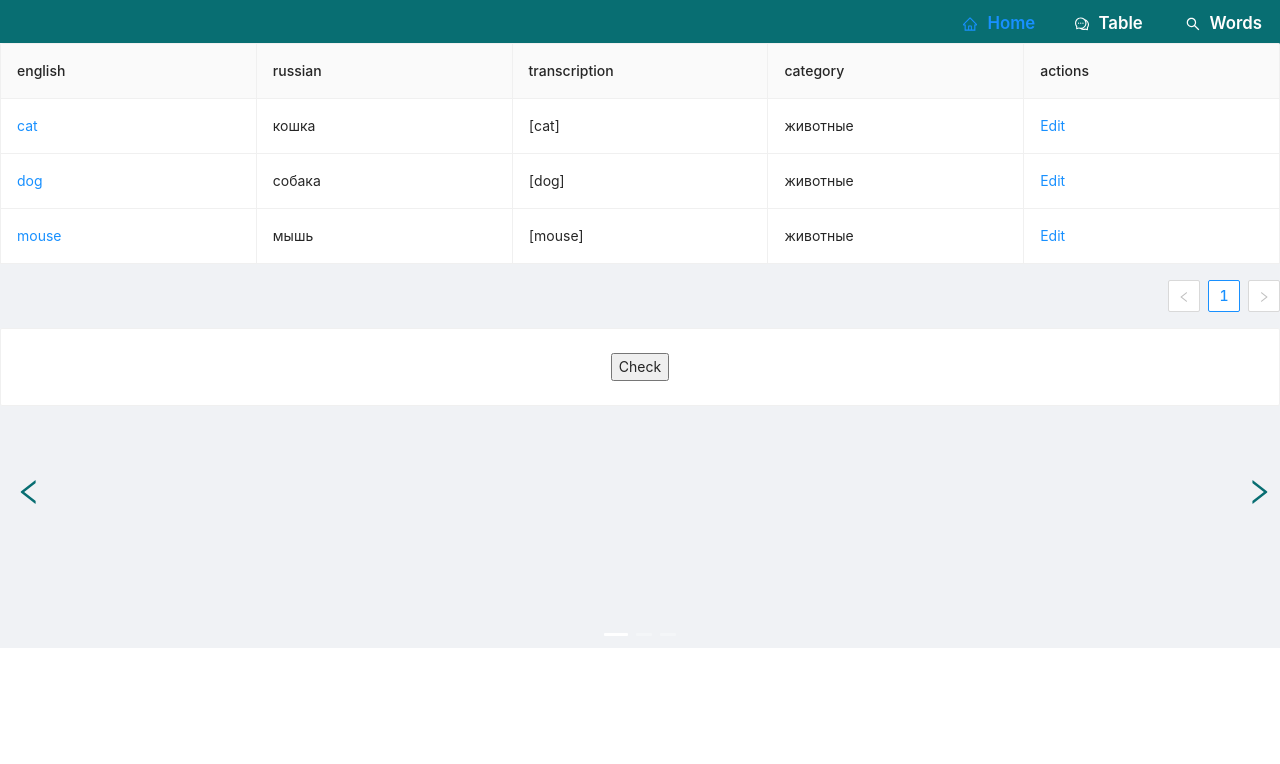
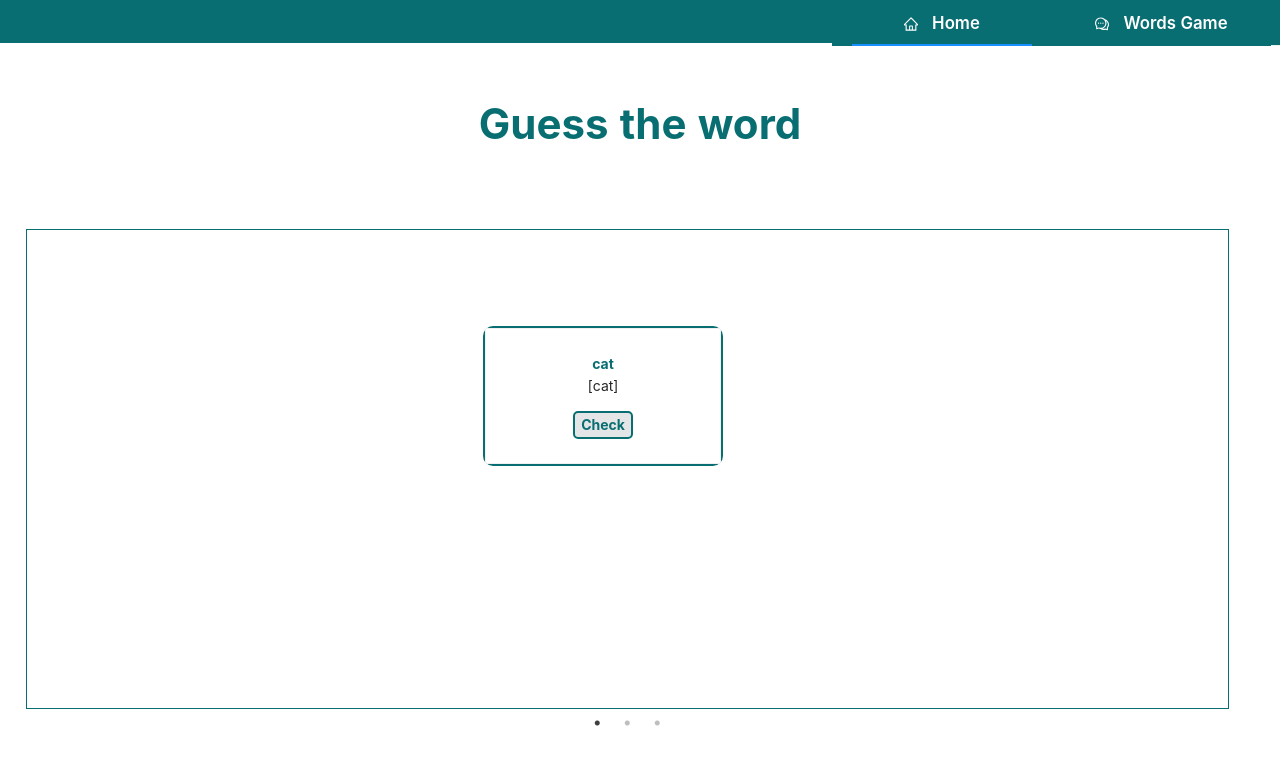
Before and after one commit to rossi23891/frontend, a React (Create React App) app in the folder school/language-app/: page /game in a window 1280 px wide. Shown: the top 764 px of the page. Built offline with nearby package versions, Linux system fonts and the light colour scheme.

Commit message:
refactor project

```diff
--- a/school/language-app/package.json
+++ b/school/language-app/package.json
@@ -4,16 +4,21 @@
   "private": true,
   "dependencies": {
     "@ant-design/icons": "^4.7.0",
+    "@material-ui/icons": "^4.11.2",
     "@testing-library/jest-dom": "^5.16.1",
     "@testing-library/react": "^11.2.7",
     "@testing-library/user-event": "^12.8.3",
     "antd": "^4.17.4",
     "bootstrap": "^5.1.3",
+    "history": "^5.2.0",
     "react": "^17.0.2",
     "react-bootstrap": "^2.1.1",
     "react-dom": "^17.0.2",
     "react-router-dom": "^6.2.1",
+    "react-router-nomatch": "^2.0.3",
     "react-scripts": "4.0.3",
+    "react-slick": "^0.28.1",
+    "slick-carousel": "^1.8.1",
     "web-vitals": "^1.1.2"
   },
   "scripts": {
--- a/school/language-app/src/App.css
+++ b/school/language-app/src/App.css
@@ -2,6 +2,25 @@
   text-align: center;
 }
 
-.site-page-header {
-  border: 1px solid rgb(235, 237, 240);
+.header {
+  height: 5.4vh;
+  background-color: rgb(8, 110, 114);
 }
+
+.menu {
+  background-color: rgb(8, 110, 114);
+}
+
+.menuItem {
+  width: 49%;
+  background-color: rgb(8, 110, 114);
+  font-size: 1.2em;
+  font-weight: 600;
+  text-align: center;
+}
+
+.customCol {
+  width: 35%;
+  background-color: rgb(8, 110, 114);
+  align-items: stretch;
+}
--- a/school/language-app/src/App.js
+++ b/school/language-app/src/App.js
@@ -1,32 +1,41 @@
 import './App.css';
 import React from 'react';
-// import { BrowserRouter as Router, Route, Routes, NavLink, Redirect, Switch } from 'react-router-dom';
-import Header from './assets/components/Header';
+import { BrowserRouter as Router, Route, Routes, Link } from 'react-router-dom';
 import { Layout } from 'antd';
 import 'antd/dist/antd.css';
 import EditableTable from './assets/components/EditableTable';
 import CardsCaroussel from './assets/components/CardsCaroussel';
-
-const { Content } = Layout;
+import NoMatch from './assets/components/NoMatch';
+import { Menu, Row, Col } from 'antd';
+import { HomeOutlined, CommentOutlined } from '@ant-design/icons';
+import { createBrowserHistory } from 'history';
 
 function App() {
   return (
     <div className="App">
-      {/* <Router> */}
-      <Layout>
-        <Header />
-        <Content>
-          <EditableTable />
-          <CardsCaroussel />
-        </Content>
-        {/* <Routes>
-            <Route exact path="/" component={Content} />
-            <Route exact path="/home" component={Content} />
-            <Route exact path="/cards_storage" component={CardsTable} />
-            <Route exact path="/cards_caroussel" component={CardsCaroussel} />
-          </Routes> */}
-      </Layout>
-      {/* </Router> */}
+      <Router history={createBrowserHistory()}>
+        <Layout>
+          <div className='header'>
+            <Row justify="end">
+              <Col className="customCol">
+                <Menu className="menu" mode="horizontal" defaultSelectedKeys={['1']} style={{ backgroundColor: 'rgb(8, 110, 114)' }}>
+                  <Menu.Item className="menuItem" key="1" icon={<HomeOutlined />} style={{ color: 'rgb(255, 254, 254)' }}>
+                    <Link to='/' style={{ color: 'rgb(255, 254, 254)' }}> Home </Link>
+                  </Menu.Item>
+                  <Menu.Item className="menuItem" key="2" icon={<CommentOutlined />} style={{ color: 'rgb(255, 254, 254)' }}>
+                    <Link to='/game' style={{ color: 'rgb(255, 254, 254)' }}> Words Game </Link>
+                  </Menu.Item>
+                </Menu>
+              </Col>
+            </Row>
+          </div>
+        </Layout>
+        <Routes>
+          <Route exact path="/game" element={<CardsCaroussel />} />
+          <Route exact path="/" element={<EditableTable />} />
+          <Route path="*" element={<NoMatch />} />
+        </Routes>
+      </Router>
     </div>
   );
 }
--- a/school/language-app/src/assets/components/CardsCaroussel.jsx
+++ b/school/language-app/src/assets/components/CardsCaroussel.jsx
@@ -1,8 +1,10 @@
-import { Carousel } from 'antd';
 import LangCard from './LangCard';
-import { useState } from 'react';
 import { LeftOutlined, RightOutlined } from '@ant-design/icons';
+import 'slick-carousel/slick/slick.css';
+import 'slick-carousel/slick/slick-theme.css';
 import '../styles/caroussel.css'
+import Slider from 'react-slick';
+
 const originData = [
     {
         key: '1',
@@ -27,28 +29,29 @@ const originData = [
     },
 ];
 
-function CardsCaroussel(props) {
-    const [index, setIndex] = useState(0);
+export default function CardsCaroussel() {
 
-    const handleSelect = (selectedIndex, e) => {
-        setIndex(selectedIndex);
+    const settings = {
+        dots: true,
+        infinite: true,
+        speed: 500,
+        slidesToShow: 1,
+        slidesToScroll: 1,
+        arrows: true,
+        prevArrow: <LeftOutlined />,
+        nextArrow: <RightOutlined />
     };
     return (
-        <div className="CardsCaroussel">
-
-            <Carousel style={{ height: '40vh' }}
-                arrows={true} prevArrow={<LeftOutlined />} nextArrow={<RightOutlined />}>
+        <div className='caroussel'>
+            <h2 style={{ marginTop: '6vh', color: 'rgb(8, 110, 114)', fontWeight: 'bold', fontSize: '3em' }}> Guess the word</h2>
+            <Slider {...settings} style={{ height: '60vh', border: '1px solid rgb(8, 110, 114)', marginTop: '9vh', width: '94vw', marginLeft: '2vw' }}>
                 {originData.map((word, i) => (
-                    <LangCard>
-                        key={word.key},
-                        english = {word.english},
-                        russian = {word.russian},
-                        transcription ={word.transcription},
-                        category = {word.category}
-                    </LangCard>
+                    <LangCard
+                        key={i}
+                        {...word}
+                    />
                 ))}
-            </Carousel>
+            </Slider>
         </div>
     );
 }
-export default CardsCaroussel;
--- a/school/language-app/src/assets/components/Header.jsx
+++ /dev/null
@@ -1,37 +0,0 @@
-import { Menu, Row, Col } from 'antd';
-import { BrowserRouter as Router, Route, NavLink } from "react-router-dom";
-import { HomeOutlined, CommentOutlined, SearchOutlined } from '@ant-design/icons';
-import 'antd/dist/antd.css';
-import '../styles/header.css';
-
-function Header() {
-
-    return (
-        <div className="header">
-            <Router>
-                <Row justify="end">
-                    <Col className='col-5'>
-                        <Menu className="menu" mode="horizontal" defaultSelectedKeys={['1']}>
-                            <Menu.Item className="menuItem" key="1" icon={<HomeOutlined />} >
-                                <span>Home</span>
-                                <NavLink to='/' activeClassName="activeLink" className="link"></NavLink>
-                            </Menu.Item>
-                            <Menu.Item className="menuItem" key="2" icon={<CommentOutlined />}>
-                                <span>Table</span>
-                                <NavLink to='/table' activeClassName="activeLink" className="link">
-                                </NavLink>
-                            </Menu.Item>
-                            <Menu.Item className="menuItem" key="3" icon={<SearchOutlined />}>
-                                <span>Words</span>
-                                <NavLink to='/words' activeClassName="activeLink" className="link">
-                                </NavLink>
-                            </Menu.Item>
-                        </Menu>
-                    </Col>
-                </Row>
-            </Router>
-        </div>
-    )
-}
-
-export default Header;
--- a/school/language-app/src/assets/components/LangCard.jsx
+++ b/school/language-app/src/assets/components/LangCard.jsx
@@ -1,5 +1,6 @@
 import { Card } from 'antd';
 import 'antd/dist/antd.css';
+import '../styles/lang_card.css'
 import { useState } from 'react';
 function LangCard(props) {
     const { english, transcription, russian } = props;
@@ -12,10 +13,15 @@ function LangCard(props) {
     return (
         <div className="LangCard">
             <Card>
-                <div className="EnglishText">{english}</div>
+                <div className="EnglishText" style={{ color: 'rgb(8, 110, 114)', fontWeight: 'bold' }}>{english}</div>
                 <div className="Transription">{transcription}</div>
-                {transcriptionVisible ? <div className="RussianText">{russian}</div>
-                    : <button className="CardButton" onClick={handleChange}>Check</button>}
+                <p></p>
+                {transcriptionVisible ? <div className="RussianText" style={{ fontWeight: 'bold' }}>{russian}</div>
+                    : <button className="CardButton" style={{
+                        backgroundColor: 'rgb(227, 229, 230)',
+                        color: 'rgb(8, 110, 114)', fontWeight: 'bold', borderRadius: '5px', border: '2px solid rgb(8, 110, 114)'
+                    }}
+                        onClick={handleChange}>Check</button>}
             </Card>
         </div>
     );
--- /dev/null
+++ b/school/language-app/src/assets/components/NoMatch.jsx
@@ -0,0 +1,15 @@
+import { useLocation } from 'react-router-dom';
+
+function NoMatch() {
+    let location = useLocation();
+
+    return (
+        <div>
+            <h3 style={{ fontWeight: 'bold', marginTop: '15vh' }}>
+                No match for <code>{location.pathname}</code>
+            </h3>
+        </div>
+    );
+}
+
+export default NoMatch;
--- a/school/language-app/src/assets/styles/caroussel.css
+++ b/school/language-app/src/assets/styles/caroussel.css
@@ -1,25 +1,11 @@
-.ant-carousel .slick-prev,
-.ant-carousel .slick-next,
-.ant-carousel .slick-prev:hover,
-.ant-carousel .slick-next:hover {
-    font-size: 2em;
-    color: currentColor;
-}
-
-.ant-carousel .slick-prev,
-.ant-carousel .slick-prev:hover {
-    left: 15px;
-    z-index: 2;
+.slick-prev {
+    left: 3% !important;
+    z-index: 1;
     color: rgb(8, 110, 114);
 }
 
-.ant-carousel .slick-next,
-.ant-carousel .slick-next:hover {
-    right: 15px;
-    z-index: 2;
+.slick-next {
+    right: 3% !important;
+    z-index: 1;
     color: rgb(8, 110, 114);
 }
-
-.CustomDots {
-    color: rgb(8, 110, 114);
-}
--- a/school/language-app/src/assets/styles/header.css
+++ /dev/null
@@ -1,25 +0,0 @@
-.header {
-    height: 5.4vh;
-    background-color: rgb(8, 110, 114);
-}
-
-.menu {
-    background-color: rgb(8, 110, 114);
-    color: rgb(244, 244, 256);
-    font-size: 1.2em;
-    font-weight: 600;
-    width: 100%;
-}
-
-.menuItem {
-    width: 33%;
-    color: rgb(255, 254, 254)
-}
-
-a.link:hover {
-    color: rgb(247, 208, 136);
-}
-
-.activeLink {
-    color: rgb(247, 208, 136);
-}
--- /dev/null
+++ b/school/language-app/src/assets/styles/lang_card.css
@@ -0,0 +1,9 @@
+.LangCard {
+    border: 2px solid rgb(8, 110, 114);
+    width: 20%;
+    margin-top: 8%;
+    margin-left: 38%;
+    border-radius: 10px;
+    text-align: center;
+    background-color: rgb(227, 229, 230);
+}
```
Also changed, not shown: 1 other file (tests, documents, lock files or other folders).
